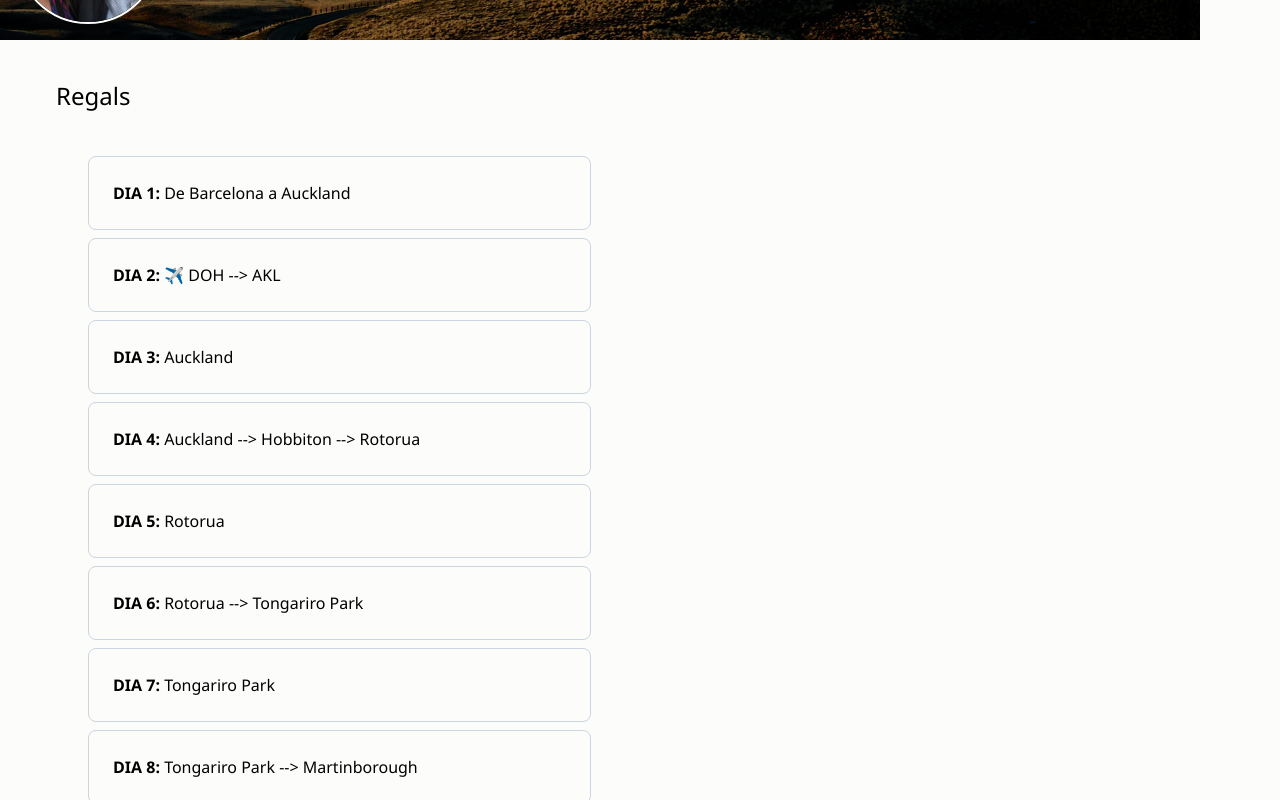
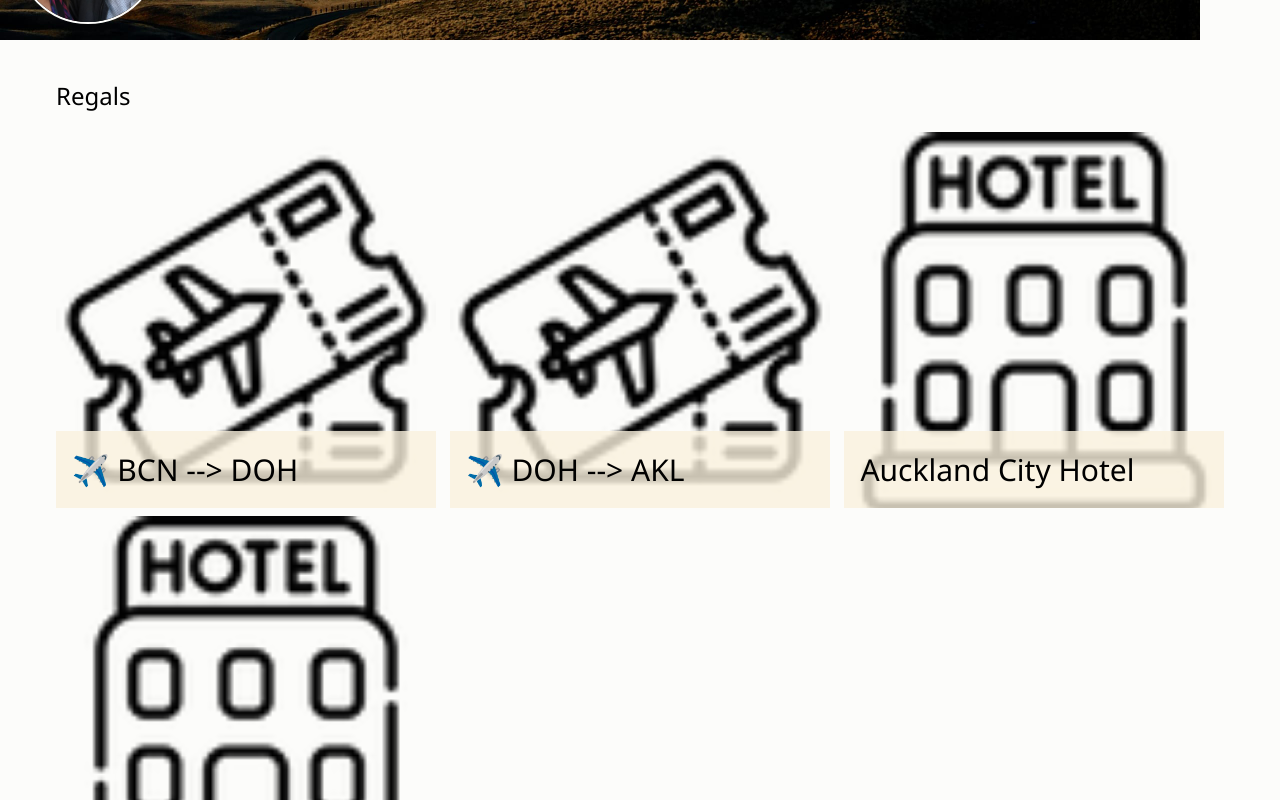
Before and after one commit to PatyCu/wedding, a React (Vite) app: page /registry-list in a window 1280 px wide. Shown: the part 1020-1820 px from the top of the page. Built offline with nearby package versions, Linux system fonts and the light colour scheme.

Commit message:
refactored Gift List to use Secondary Navigation component

```diff
--- a/src/HomePage/HomePage.jsx
+++ b/src/HomePage/HomePage.jsx
@@ -1,4 +1,4 @@
-import SecondaryNavigation from "./SecondaryNavigation";
+import SecondaryNavigation from "../utils/SecondaryNavigation";
 
 const HomePage = () => {
   return (
@@ -37,36 +37,48 @@ const HomePage = () => {
       </div>
       <section className="my-0 mx-auto w-full max-w-7xl p-0 text-center">
         <ul>
+          <li key="historia">
             <SecondaryNavigation
               title="Història"
               link="/"
               img="../img/parella.jpg"
             />
+          </li>
+          <li key="event">
             <SecondaryNavigation
               title="L'event"
               link="/"
               img="../img/torre-can-parellada.jpg"
             />
+          </li>
+          <li key="rsvp">
             <SecondaryNavigation
               title="Confirmar Assistència"
               link="/"
               img="../img/assistencia.jpg"
             />
+          </li>
+          <li key="arribar">
             <SecondaryNavigation
               title="Com arribar"
               link="/"
               img="../img/how-to-get-there.jpg"
             />
+          </li>
+          <li key="registry">
             <SecondaryNavigation
               title="Llista de noces"
               link="/wedding-registry"
               img="../img/suitcase.jpg"
             />
+          </li>
+          <li key="gallery">
             <SecondaryNavigation
               title="Galeria"
               link="/"
               img="../img/coming_soon.png"
             />
+          </li>
         </ul>
       </section>
     </div>
--- a/src/HomePage/SecondaryNavigation.jsx
+++ /dev/null
@@ -1,19 +0,0 @@
-import { Link } from "react-router-dom";
-
-const SecondaryNavigation = ({ title, link, img }) => {
-  return (
-    <li>
-      <figure>
-        <img src={img} alt={title} />
-        <figcaption>
-          <Link to={link} className="hover:text-gold">
-            {" "}
-            {title}
-          </Link>
-        </figcaption>
-      </figure>
-    </li>
-  );
-};
-
-export default SecondaryNavigation;
--- /dev/null
+++ b/src/data/activities.json
@@ -0,0 +1,32 @@
+{
+  "gifts": [
+    {
+      "itemKey": "1",
+      "dayNumber": "1",
+      "itemTitle": "✈️ BCN --> DOH",
+      "itemValue": "500€",
+      "itemImg": "ticket-flight.png"
+    },
+    {
+      "itemKey": "2",
+      "dayNumber": "1",
+      "itemTitle": "✈️ DOH --> AKL",
+      "itemValue": "1500€",
+      "itemImg": "ticket-flight.png"
+    },
+    {
+      "itemKey": "3",
+      "dayNumber": "2",
+      "itemTitle": "Auckland City Hotel",
+      "itemValue": "150€",
+      "itemImg": "hotel.png"
+    },
+    {
+      "itemKey": "4",
+      "dayNumber": "3",
+      "itemTitle": "Auckland City Hotel",
+      "itemValue": "150€",
+      "itemImg": "hotel.png"
+    }
+  ]
+}
--- /dev/null
+++ b/src/data/fetchDataGifts.js
@@ -0,0 +1,11 @@
+import gifts from "./activities.json";
+
+const getAllGifts = () => {
+  const allGifts = [];
+
+  allGifts.push(...gifts.gifts);
+
+  return allGifts;
+};
+
+export { getAllGifts };
--- a/src/data/fetchDataTrip.js
+++ b/src/data/fetchDataTrip.js
@@ -4,7 +4,6 @@ const fetchDataTrip = () => {
   const dataTrip = {
     tripDestination: trip.tripDestination,
     people: trip.people,
-    tripDays: trip.tripDays,
   };
   return dataTrip;
 };
--- a/src/data/trip.json
+++ b/src/data/trip.json
@@ -4,221 +4,87 @@
   "tripDays": [
     {
       "dayTitle": "De Barcelona a Auckland",
-      "calendarDay": "09/10/2023",
-      "dayItems": [
-        {
-          "itemTitle": "✈️ BCN --> DOH",
-          "itemValue": "500€",
-          "itemImg": "ticket-flight.png"
-        }
-      ]
+      "calendarDay": "09/10/2023"
     },
     {
       "dayTitle": "✈️ DOH --> AKL",
-      "calendarDay": "10/10/2023",
-      "dayItems": [
-        {
-          "itemTitle": "✈️ DOH --> AKL",
-          "itemValue": "1500€",
-          "itemImg": "ticket-flight.png"
-        },
-        {
-          "itemTitle": "Auckland City Hotel",
-          "itemValue": "150€",
-          "itemImg": "hotel.png"
-        }
-      ]
+      "calendarDay": "10/10/2023"
     },
     {
       "dayTitle": "Auckland",
-      "calendarDay": "11/10/2023",
-      "dayItems": [
-        {
-          "itemTitle": "Auckland City Hotel",
-          "itemValue": "150€",
-          "itemImg": "hotel.png"
-        }
-      ]
+      "calendarDay": "11/10/2023"
     },
     {
       "dayTitle": "Auckland --> Hobbiton --> Rotorua",
-      "calendarDay": "12/10/2023",
-      "dayItems": [
-        {
-          "itemTitle": "Vol ✈️ BCN --> DOH",
-          "itemValue": "500€"
-        }
-      ]
+      "calendarDay": "12/10/2023"
     },
     {
       "dayTitle": "Rotorua",
-      "calendarDay": "13/10/2023",
-      "dayItems": [
-        {
-          "itemTitle": "Vol ✈️ BCN --> DOH",
-          "itemValue": "500€"
-        }
-      ]
+      "calendarDay": "13/10/2023"
     },
     {
       "dayTitle": "Rotorua --> Tongariro Park",
-      "calendarDay": "14/10/2023",
-      "dayItems": [
-        {
-          "itemTitle": "Vol ✈️ BCN --> DOH",
-          "itemValue": "500€"
-        }
-      ]
+      "calendarDay": "14/10/2023"
     },
     {
       "dayTitle": "Tongariro Park",
-      "calendarDay": "15/10/2023",
-      "dayItems": [
-        {
-          "itemTitle": "Vol ✈️ BCN --> DOH",
-          "itemValue": "500€"
-        }
-      ]
+      "calendarDay": "15/10/2023"
     },
     {
       "dayTitle": "Tongariro Park --> Martinborough",
-      "calendarDay": "16/10/2023",
-      "dayItems": [
-        {
-          "itemTitle": "Vol ✈️ BCN --> DOH",
-          "itemValue": "500€"
-        }
-      ]
+      "calendarDay": "16/10/2023"
     },
     {
       "dayTitle": "Martinborough --> Wellington",
-      "calendarDay": "17/10/2023",
-      "dayItems": [
-        {
-          "itemTitle": "Vol ✈️ BCN --> DOH",
-          "itemValue": "500€"
-        }
-      ]
+      "calendarDay": "17/10/2023"
     },
     {
       "dayTitle": "Wellington --> Picton --> Kaiteriteri",
-      "calendarDay": "18/10/2023",
-      "dayItems": [
-        {
-          "itemTitle": "Vol ✈️ BCN --> DOH",
-          "itemValue": "500€"
-        }
-      ]
+      "calendarDay": "18/10/2023"
     },
     {
       "dayTitle": "Kaiteriteri",
-      "calendarDay": "19/10/2023",
-      "dayItems": [
-        {
-          "itemTitle": "Vol ✈️ BCN --> DOH",
-          "itemValue": "500€"
-        }
-      ]
+      "calendarDay": "19/10/2023"
     },
     {
       "dayTitle": "Kaiteriteri --> Punakaiki",
-      "calendarDay": "20/10/2023",
-      "dayItems": [
-        {
-          "itemTitle": "Vol ✈️ BCN --> DOH",
-          "itemValue": "500€"
-        }
-      ]
+      "calendarDay": "20/10/2023"
     },
     {
       "dayTitle": "Punakaiki --> Franz Josef Glacier",
-      "calendarDay": "21/10/2023",
-      "dayItems": [
-        {
-          "itemTitle": "Vol ✈️ BCN --> DOH",
-          "itemValue": "500€"
-        }
-      ]
+      "calendarDay": "21/10/2023"
     },
     {
       "dayTitle": "Franz Josef Glacier --> Wanaka",
-      "calendarDay": "22/10/2023",
-      "dayItems": [
-        {
-          "itemTitle": "Vol ✈️ BCN --> DOH",
-          "itemValue": "500€"
-        }
-      ]
+      "calendarDay": "22/10/2023"
     },
     {
       "dayTitle": "Wanaka --> Queenstown",
-      "calendarDay": "23/10/2023",
-      "dayItems": [
-        {
-          "itemTitle": "Vol ✈️ BCN --> DOH",
-          "itemValue": "500€"
-        }
-      ]
+      "calendarDay": "23/10/2023"
     },
     {
       "dayTitle": "Queenstown",
-      "calendarDay": "24/10/2023",
-      "dayItems": [
-        {
-          "itemTitle": "Vol ✈️ BCN --> DOH",
-          "itemValue": "500€"
-        }
-      ]
+      "calendarDay": "24/10/2023"
     },
     {
       "dayTitle": "Queenstown",
-      "calendarDay": "25/10/2023",
-      "dayItems": [
-        {
-          "itemTitle": "Vol ✈️ BCN --> DOH",
-          "itemValue": "500€"
-        }
-      ]
+      "calendarDay": "25/10/2023"
     },
     {
       "dayTitle": "Queenstown --> Christchurch",
-      "calendarDay": "26/10/2023",
-      "dayItems": [
-        {
-          "itemTitle": "Vol ✈️ BCN --> DOH",
-          "itemValue": "500€"
-        }
-      ]
+      "calendarDay": "26/10/2023"
     },
     {
       "dayTitle": "Christchurch --> Kaikoura",
-      "calendarDay": "27/10/2023",
-      "dayItems": [
-        {
-          "itemTitle": "Vol ✈️ BCN --> DOH",
-          "itemValue": "500€"
-        }
-      ]
+      "calendarDay": "27/10/2023"
     },
     {
       "dayTitle": "Kaikoura --> ✈️ Christchurch --> ✈️ AUCK --> ✈️ BCN",
-      "calendarDay": "28/10/2023",
-      "dayItems": [
-        {
-          "itemTitle": "Vol ✈️ BCN --> DOH",
-          "itemValue": "500€"
-        }
-      ]
+      "calendarDay": "28/10/2023"
     },
     {
       "dayTitle": "✈️ AKL --> BCN",
-      "calendarDay": "29/10/2023",
-      "dayItems": [
-        {
-          "itemTitle": "Vol ✈️ BCN --> DOH",
-          "itemValue": "500€"
-        }
-      ]
+      "calendarDay": "29/10/2023"
     }
   ]
 }
--- /dev/null
+++ b/src/utils/SecondaryNavigation.jsx
@@ -0,0 +1,17 @@
+import { Link } from "react-router-dom";
+
+const SecondaryNavigation = ({ title, link, img }) => {
+  return (
+    <figure>
+      <img src={img} alt={title} />
+      <figcaption>
+        <Link to={link} className="hover:text-gold">
+          {" "}
+          {title}
+        </Link>
+      </figcaption>
+    </figure>
+  );
+};
+
+export default SecondaryNavigation;
--- /dev/null
+++ b/src/wedding-registry/GiftList.jsx
@@ -0,0 +1,27 @@
+//import SecondaryNavigation from "../utils/SecondaryNavigation";
+//import { useState } from "react";
+import { getAllGifts } from "../data/fetchDataGifts";
+import SecondaryNavigation from "../utils/SecondaryNavigation";
+
+const GiftList = () => {
+  const allGifts = getAllGifts();
+  console.log("all gifts: ", allGifts);
+  const imgPath = "../img/";
+  return (
+    <div>
+      <ul>
+        {allGifts.map((gift) => (
+          <li key={gift.key}>
+            <SecondaryNavigation
+              title={gift.itemTitle}
+              link="#"
+              img={imgPath.concat(gift.itemImg)}
+            />
+          </li>
+        ))}
+      </ul>
+    </div>
+  );
+};
+
+export default GiftList;
--- a/src/wedding-registry/RegistryList.jsx
+++ b/src/wedding-registry/RegistryList.jsx
@@ -1,4 +1,4 @@
-import Trip from "./Trip";
+import GiftList from "./GiftList";
 
 const RegistryList = () => {
   /*
@@ -84,7 +84,7 @@ const RegistryList = () => {
       </section>
       <section className="my-10">
         <h2 className="pb-5 text-2xl md:my-0 md:mx-auto">Regals</h2>
-        <Trip />
+        <GiftList />
       </section>
     </div>
   );
```
Lines whose indentation alone changed are shown as unchanged.
